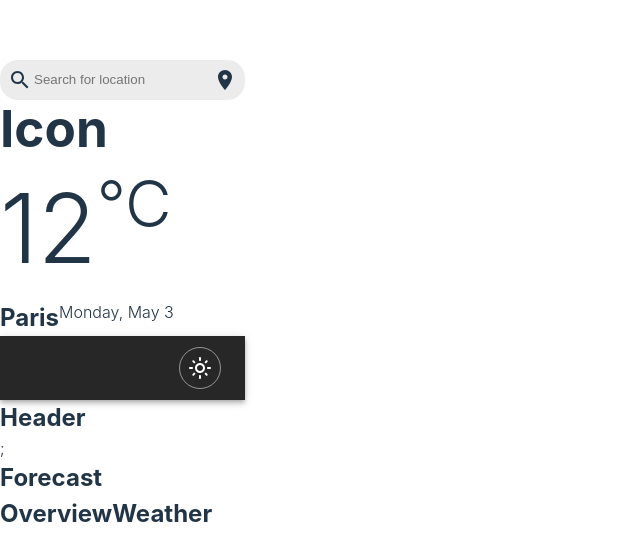
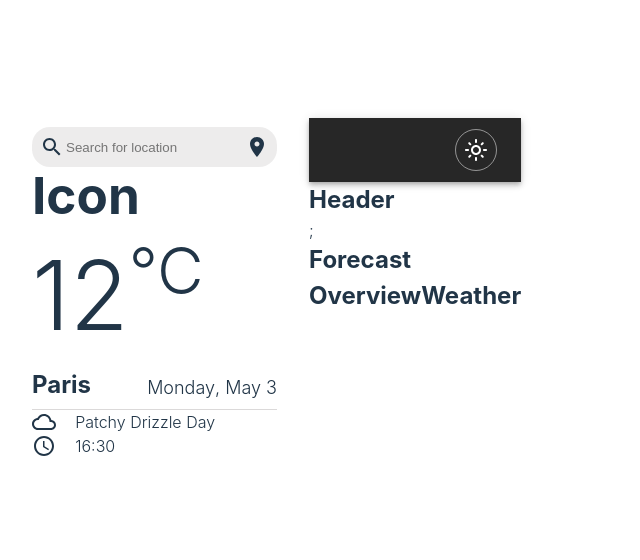
Before and after one commit to anhtuspham/forecast, a React (Vite) app: page / in a window 1280 px wide. Shown: the part 104-664 px from the top of the page, without its empty margins (0-640 px from the left). Built offline with nearby package versions, Linux system fonts and the light colour scheme.

Commit message:
feat: update ui

```diff
--- a/src/App.tsx
+++ b/src/App.tsx
@@ -1,4 +1,4 @@
-import Container from "./components/Container";
+import Container from "./components/Container/Container";
 import CurrentWeather from "./components/CurrentWeather/CurrentWeather";
 import Forecast from "./components/Forecast";
 import Header from "./components/Header";
@@ -9,7 +9,7 @@
 function App() {
   return (
     <>
-      <Container className={styles.Container}>
+      <Container className={styles.container}>
         {/* left container */}
         <Container>
           <CurrentWeather />
--- a/src/components/CurrentWeather/CurrentWeather.module.css
+++ b/src/components/CurrentWeather/CurrentWeather.module.css
@@ -1,11 +1,26 @@
 .container {
-    background-color: rgb(255, 255, 255);
+  background-color: rgb(255, 255, 255);
+  padding: 0.6rem 2rem 1rem;
+  height: 100%;
 }
 
 .degree {
-    display: flex;
+  display: flex;
 }
 
-.locationTimestamp{
-    display: flex;
+.locationTimestamp {
+  display: flex;
+  justify-content: space-between;
+  border-bottom: 1px solid rgb(219, 217, 217);
 }
+
+.timestamp {
+  display: flex;
+  align-items: center;
+}
+
+.timestamp p,
+.timestamp span {
+  font-size: 1.125rem;
+  line-height: 2.625rem;
+}
--- a/src/components/CurrentWeather/CurrentWeather.tsx
+++ b/src/components/CurrentWeather/CurrentWeather.tsx
@@ -1,4 +1,8 @@
+import CloudQueueIcon from '@mui/icons-material/CloudQueue';
+import AccessTimeIcon from '@mui/icons-material/AccessTime';
+
 import ClimateData from "../ClimateData/ClimateData";
+import InfoDetail from "../InfoDetail/InfoDetail";
 import Search from "../Search/Search";
 
 import styles from "./CurrentWeather.module.css";
@@ -13,14 +17,20 @@
         firstPart="12"
         secondPart="&#176;C"
         firstPartStyle={{ fontSize: "6rem" }}
-        secondPartStyle={{fontSize: '4rem'}}
+        secondPartStyle={{ fontSize: "4rem" }}
       />
 
       <div className={styles.locationTimestamp}>
         <h2>Paris</h2>
-        <div>
-          <span>Monday</span>, May 3
+        <div className={styles.timestamp}>
+          <span>Monday</span>
+          <p>, May 3</p>
         </div>
+      </div>
+
+      <div>
+        <InfoDetail icon={CloudQueueIcon} text="Patchy Drizzle Day" />
+        <InfoDetail icon={AccessTimeIcon} text="16:30" />
       </div>
 
       <div></div>
--- /dev/null
+++ b/src/components/InfoDetail/InfoDetail.module.css
@@ -0,0 +1,4 @@
+.container{
+    display: flex;
+    gap: 1.2rem;
+}
--- /dev/null
+++ b/src/components/InfoDetail/InfoDetail.tsx
@@ -0,0 +1,17 @@
+import { SvgIconComponent } from "@mui/icons-material";
+
+import styles from "./InfoDetail.module.css";
+
+type InfoDetailProps = {
+  icon: SvgIconComponent;
+  text: string;
+};
+
+export default function InfoDetail({ icon: Icon, text }: InfoDetailProps) {
+  return (
+    <div className={styles.container}>
+      <Icon />
+      {text}
+    </div>
+  );
+}
--- a/src/index.css
+++ b/src/index.css
@@ -58,7 +58,7 @@
   outline: 4px auto -webkit-focus-ring-color;
 }
 
-h1, h2, h3, h4, h5, h6{
+h1, h2, h3, h4, h5, h6, p{
   margin: 0;
 }
 
```
Also changed, not shown: src/components/Container/Container.tsx (renamed from src/components/Container.tsx).
